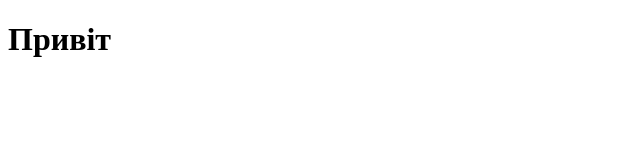
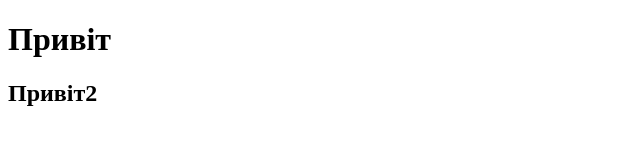
Before and after one commit to olevihon/Tutorial-2-Based-On-Repository-template, a plain HTML site: page index.html in a window 1280 px wide. Shown: the whole page, without its empty margins (0-640 px from the left). Drawn offline with Linux system fonts and the light colour scheme.

Commit message:
Update index.html

```diff
--- a/index.html
+++ b/index.html
@@ -7,5 +7,6 @@
     </head>
     <body>
         <h1>Привіт</h1>
+        <h2>Привіт2</h2>
     </body>
 </html>
```
